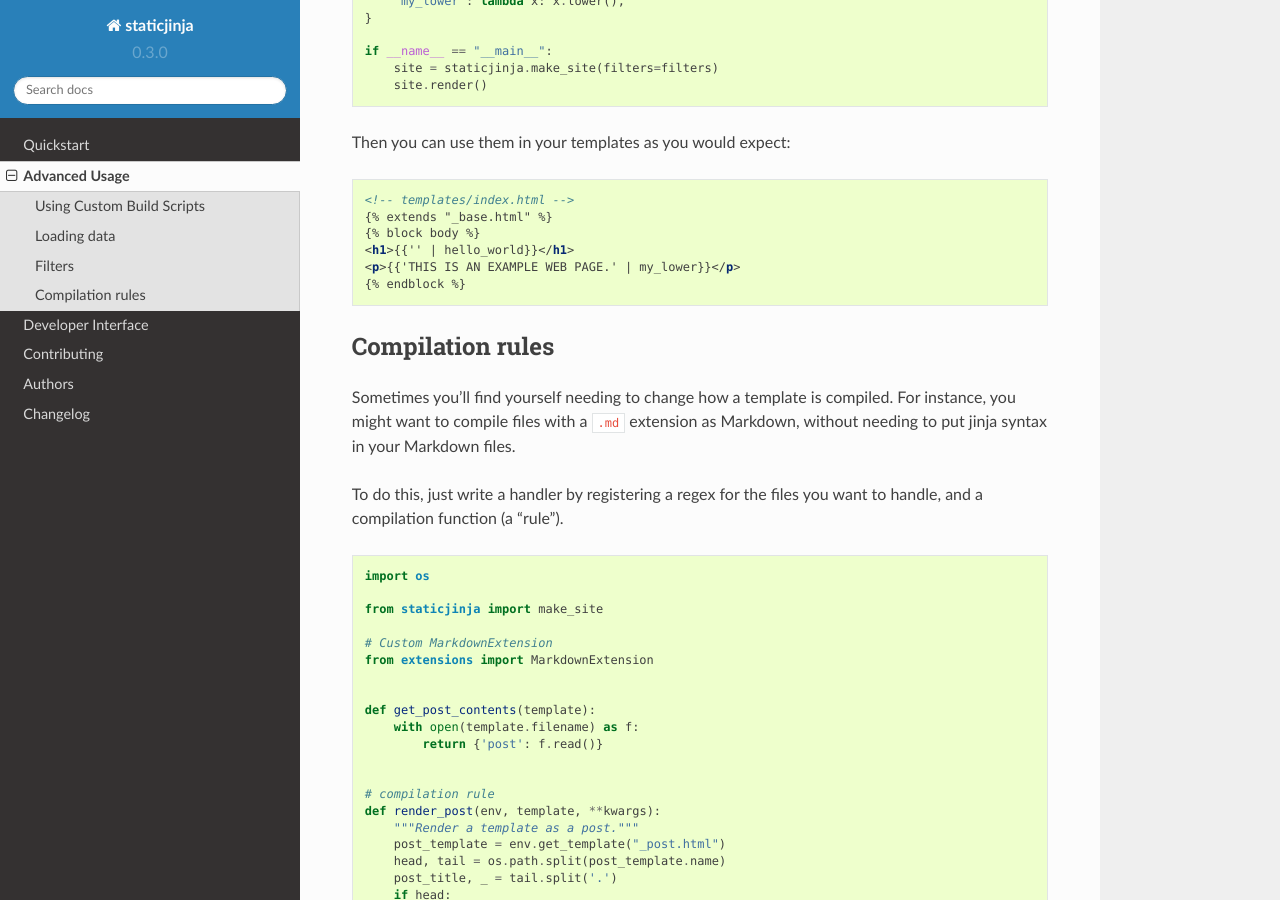
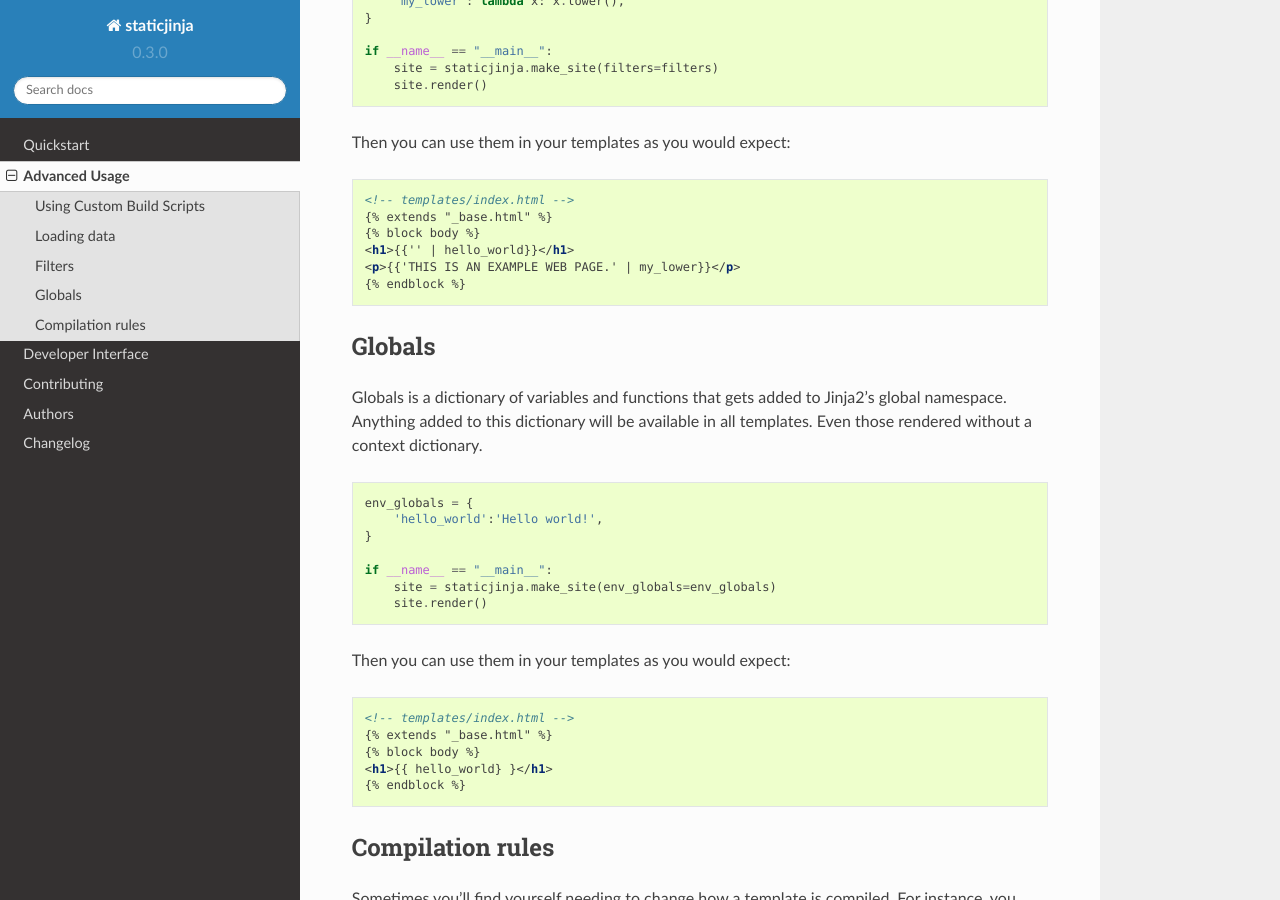
Before and after one commit to staticjinja/staticjinja, a Sphinx documentation site: the page built from docs/user/advanced.rst, in a window 1280 px wide and 900 px high, scrolled down 2995 px. Built offline with Sphinx 7.4.7 and the Read the Docs theme 2.0.0, drawn with Linux system fonts in a browser that asks for light colours.

Commit message:
add support for Jinja2 global namespace

```diff
--- a/docs/user/advanced.rst
+++ b/docs/user/advanced.rst
@@ -184,6 +184,33 @@
     <p>{{'THIS IS AN EXAMPLE WEB PAGE.' | my_lower}}</p>
     {% endblock %}
 
+Globals
+-------
+
+Globals is a dictionary of variables and functions that gets added to Jinja2's
+global namespace. Anything added to this dictionary will be available in all
+templates. Even those rendered without a context dictionary.
+
+.. code-block:: python
+
+    env_globals = {
+        'hello_world':'Hello world!',
+    }
+
+    if __name__ == "__main__":
+        site = staticjinja.make_site(env_globals=env_globals)
+        site.render()
+
+Then you can use them in your templates as you would expect:
+
+.. code-block:: html
+
+    <!-- templates/index.html -->
+    {% extends "_base.html" %}
+    {% block body %}
+    <h1>{{ hello_world} }</h1>
+    {% endblock %}
+
 Compilation rules
 -----------------
 
```
Also changed, not shown: 1 other file.
